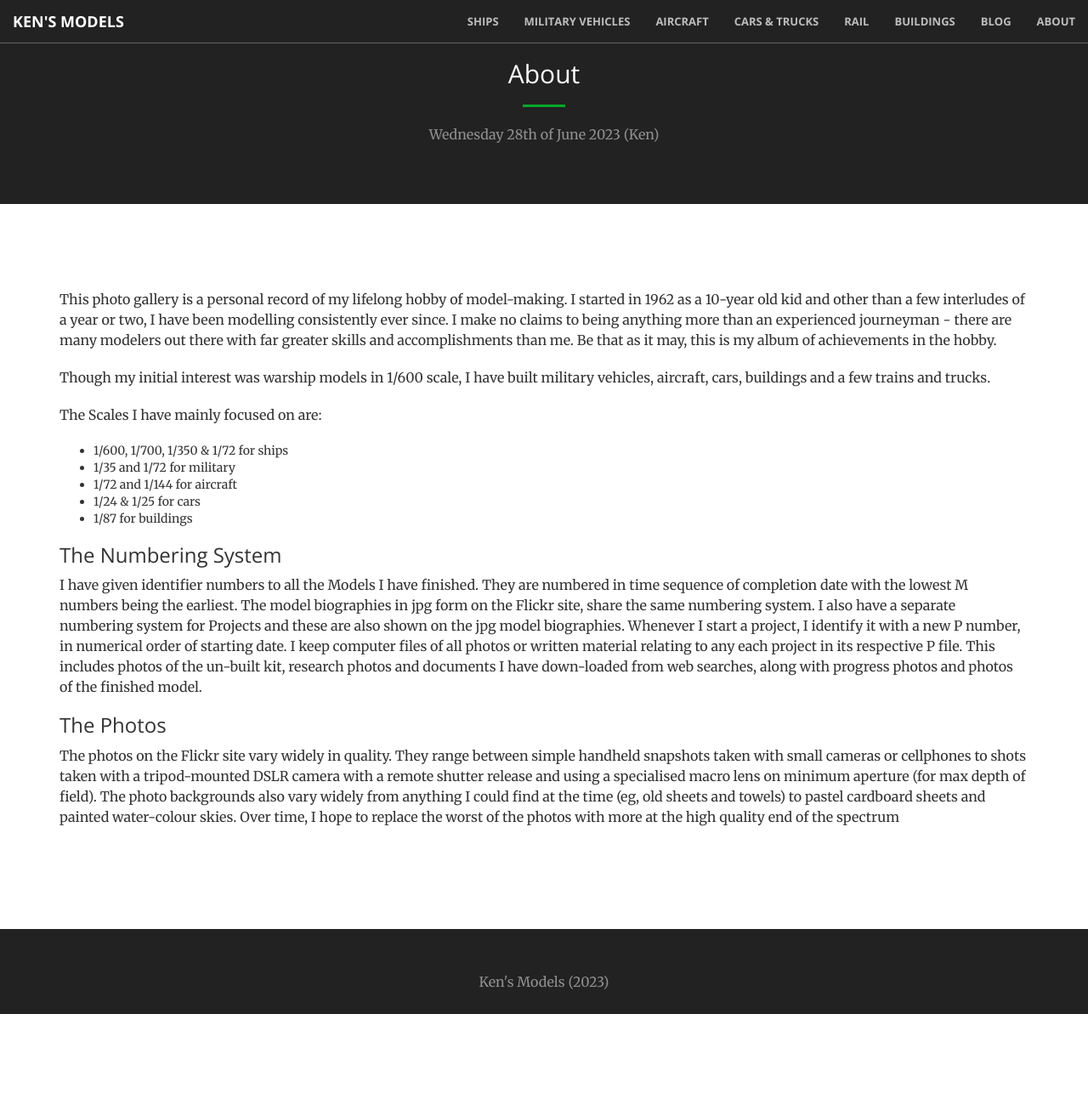
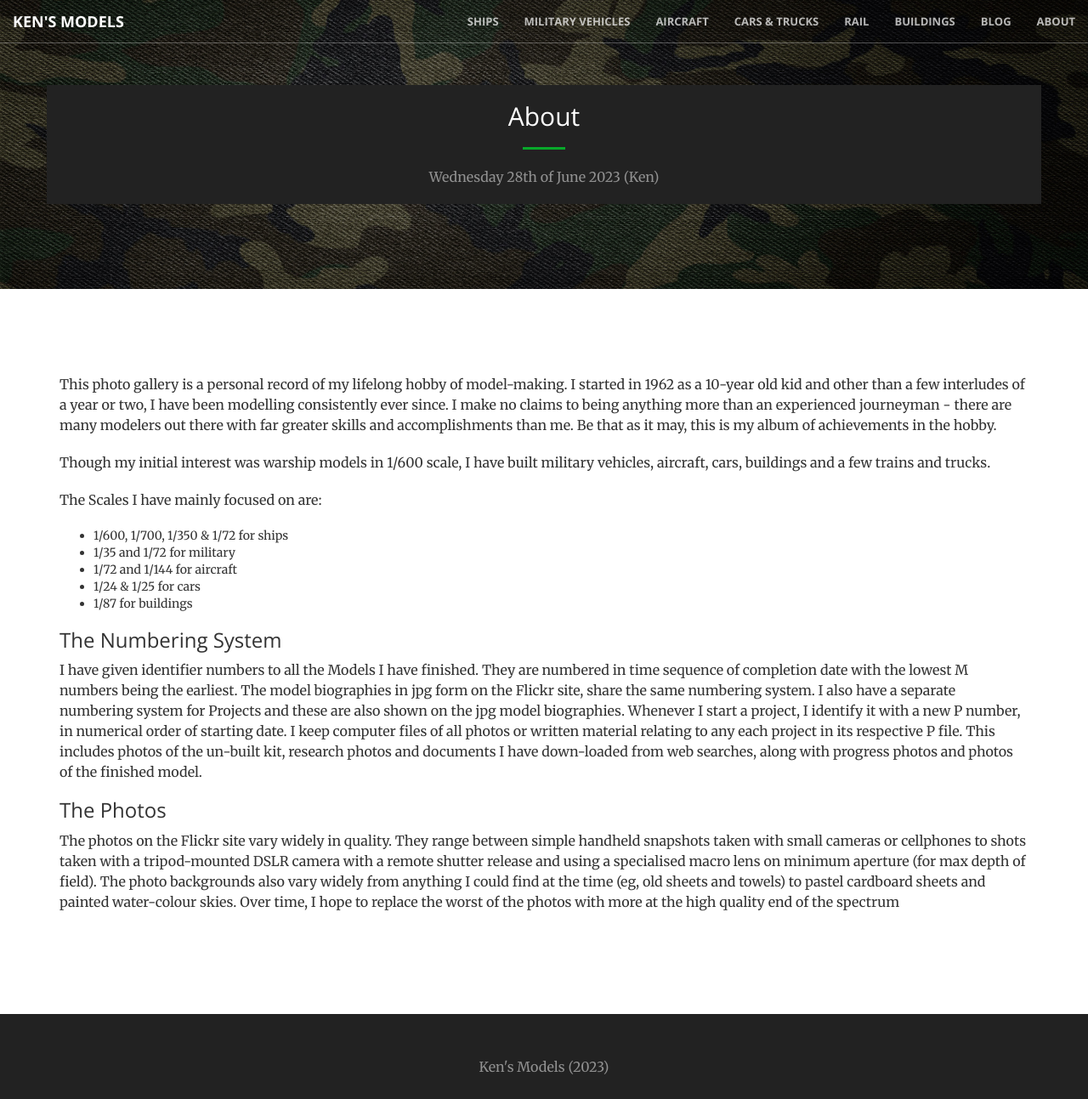
Before and after one commit to chrusty/kens-models.github.io, a Jekyll site: the page built from about.html, in a window 1280 px wide and 1293 px high. Shown: the whole window at 85% size. Built offline with Jekyll 4.4.1, drawn with Linux system fonts in a browser that asks for light colours; nearby versions of some CDN libraries; library files that are not in the unit come from our copies.

Commit message:
Including a section image

```diff
--- a/_config.yml
+++ b/_config.yml
@@ -1,6 +1,7 @@
 title: Ken's Models
 flickr_username: kens_models
 collections_dir: collections
+dark_background_image: /img/background-militaryvehicles.jpg
 
 collections:
   aircraft:
--- a/_layouts/post.html
+++ b/_layouts/post.html
@@ -7,10 +7,10 @@
 
   {% include nav.html %}
 
-  <aside class="bg-dark">
+  <section style="background: url({{ site.dark_background_image }}) no-repeat center; background-size: cover;">
       <div class="container">
           <div class="row">
-                <div class="col-lg-12 text-center">
+              <div class="col-lg-12 text-center bg-dark">
                   <br>
                   <h2 class="section-heading">{{ page.title }}</h2>
                   <hr class="primary">
@@ -18,7 +18,7 @@
               </div>
           </div>
       </div>
-  </aside>
+  </section>
 
   <section id="content-wrapper" class="bg-secondary">
     <div class="container">
```
Lines whose indentation alone changed are shown as unchanged.
